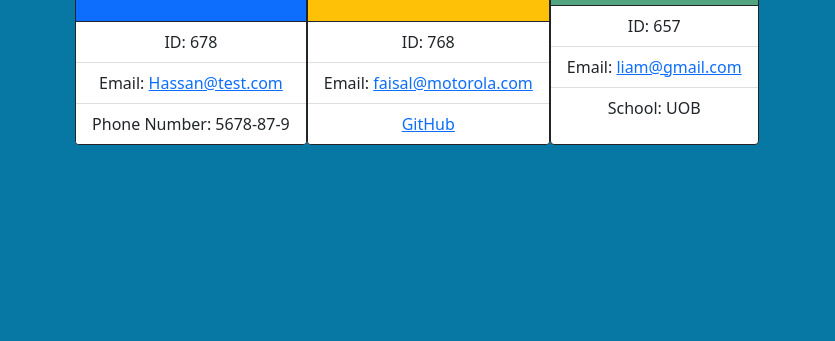
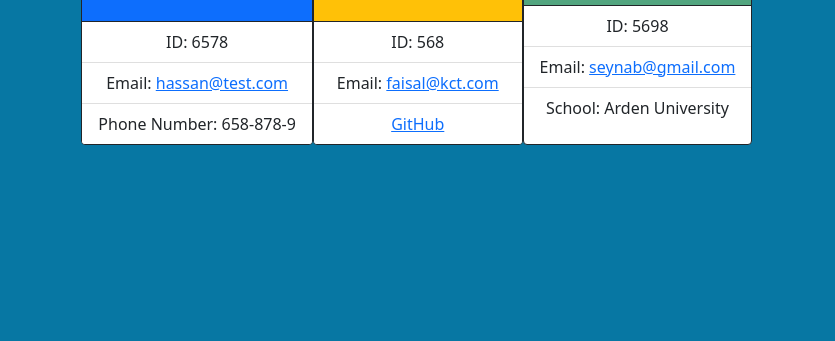
Before and after one commit to hassanmahdi58/Team-Profile, a website: page dist/index.html in a window 1280 px wide. Shown: the part 459-800 px from the top of the page, without its empty margins (221-1056 px from the left). Drawn offline with nearby package versions, Linux system fonts and the light colour scheme.

Commit message:
index.html contents

```diff
--- a/dist/index.html
+++ b/dist/index.html
@@ -27,9 +27,9 @@
                     <h4 class="card-title">Manager</h4>
                 </div>
                 <ul class="list-group list-group-flush">
-                    <li class="list-group-item">ID: 678</li>
-                    <li class="list-group-item">Email: <a href="mailto:Hassan@test.com">Hassan@test.com</a></li>
-                    <li class="list-group-item">Phone Number: 5678-87-9</li>
+                    <li class="list-group-item">ID: 6578</li>
+                    <li class="list-group-item">Email: <a href="mailto:hassan@test.com">hassan@test.com</a></li>
+                    <li class="list-group-item">Phone Number: 658-878-9</li>
                 </ul>
             </div>
                 <div class="card text-center ml-4 mr-4 mb-5 border-dark">
@@ -38,20 +38,20 @@
                     <h4 class="card-title">Engineer</h4>
                 </div>
         <ul class="list-group list-group-flush">
-        <li class="list-group-item">ID: 768</li>
-        <li class="list-group-item">Email: <a href="mailto:faisal@motorola.com">faisal@motorola.com</a></li>
-        <li class="list-group-item"><a href="faisal56" target= "_blank">GitHub</a></li>
+        <li class="list-group-item">ID: 568</li>
+        <li class="list-group-item">Email: <a href="mailto:faisal@kct.com">faisal@kct.com</a></li>
+        <li class="list-group-item"><a href="faisal657" target= "_blank">GitHub</a></li>
         </ul>
     </div>
 
         <div class="card text-center ml-4 mr-4 mb-5 border-dark">
         <div class="bg-success p-2 text-white bg-opacity-75">
-        <h4 class="card-header">Liam</h4>
+        <h4 class="card-header">Zeynab</h4>
         <h4 class="card-title">Intern</h4>
         </div>
         <ul class="list-group list-group-flush">
-        <li class="list-group-item">ID: 657</li>
-        <li class="list-group-item">Email: <a href="mailto:liam@gmail.com">liam@gmail.com</a></li>
-        <li class="list-group-item">School: UOB</li>
+        <li class="list-group-item">ID: 5698</li>
+        <li class="list-group-item">Email: <a href="mailto:seynab@gmail.com">seynab@gmail.com</a></li>
+        <li class="list-group-item">School: Arden University</li>
         </ul>
     </div>;
```
